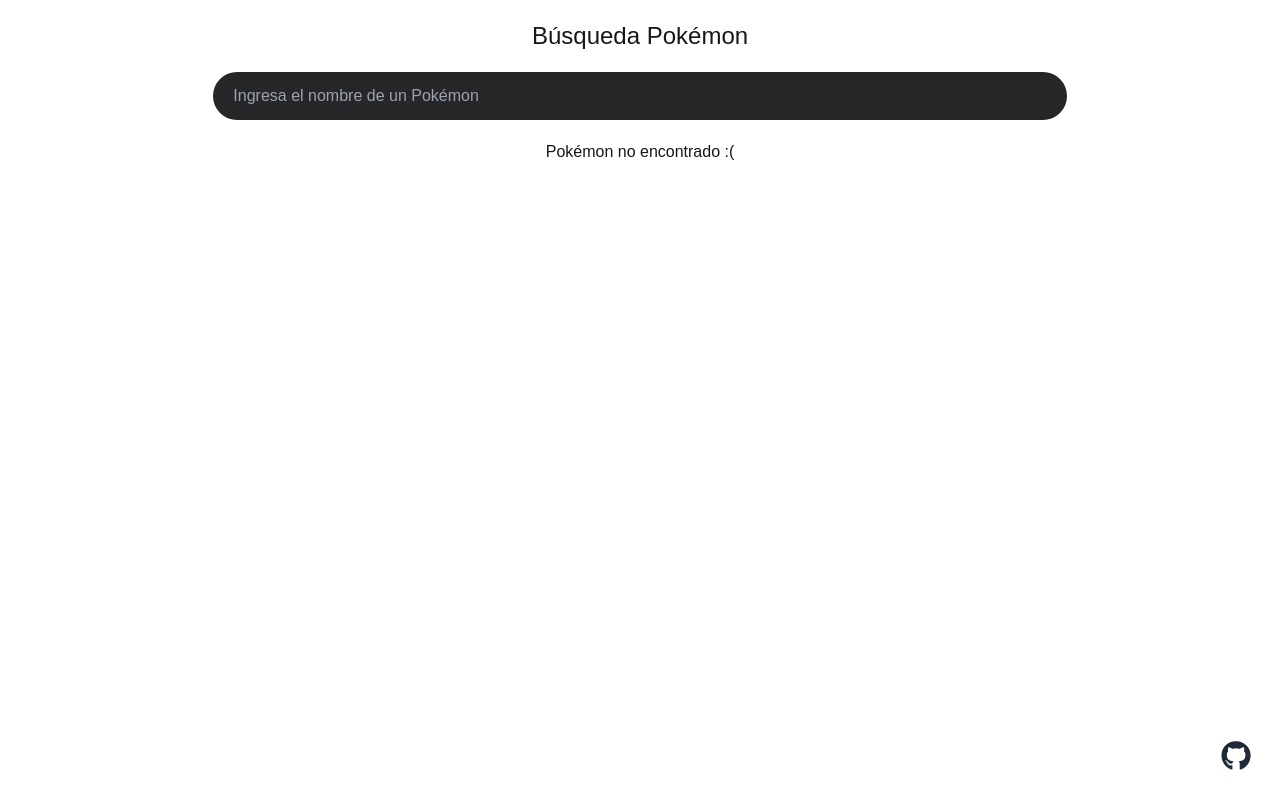
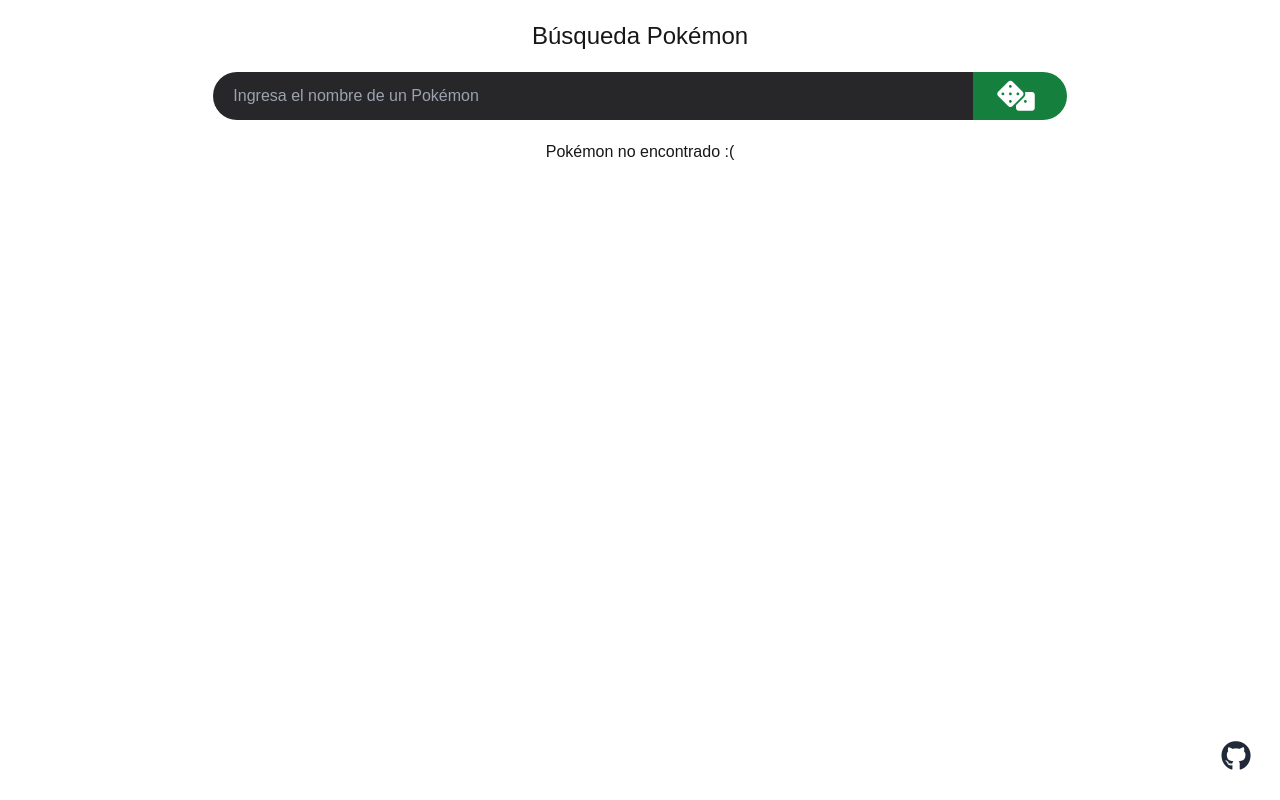
Before and after one commit to CaldeCrack/desafio-pokemon, a Next.js app: page /pokemon in a window 1280 px wide. Built offline with nearby package versions, Linux system fonts and the light colour scheme; no server answers.

Commit message:
Fix errors for building

```diff
--- a/app/components/SearchInput.tsx
+++ b/app/components/SearchInput.tsx
@@ -1,31 +1,40 @@
 'use client';
+import { useState, useEffect, FormEvent } from "react";
 import { useRouter, useSearchParams } from "next/navigation";
-import React, { useState, useEffect } from "react";
 
 export default function SearchInput() {
 	const search = useSearchParams();
 	const [pokemon, setPokemon] = useState(search ? search.get('name') : null);
 	const router = useRouter();
 
-	useEffect(() => {
-		if (!search.has('name')) setPokemon('');
-	}, [search]);
+	useEffect(() => {if (!search.has('name')) setPokemon('');}, [search]);
 
-	const onSearch = (event: React.FormEvent) => {
+	const onSearch = (event: FormEvent) => {
 		event.preventDefault();
-
 		const encodedPokemon = encodeURI(pokemon || '');
 		router.push(`/pokemon?name=${encodedPokemon}`);
 	}
+
+	const onRandomSearch = () => {
+		const randomId = Math.floor(Math.random() * 1025) + 1;
+		setPokemon(randomId.toString());
+		router.push(`/pokemon?name=${randomId}`);
+	};
 
 	return (
 		<form className="flex justify-center w-2/3" onSubmit={onSearch}>
 			<input
 				value={pokemon || ''}
 				onChange={event => setPokemon(event.target.value)}
-				className="px-5 py-1 w-2/3 sm:px-5 sm:py-3 flex-1 text-zinc-200 bg-zinc-800 focus:bg-black rounded-full focus:outline-none focus:ring-[1px] focus:ring-green-700"
+				className="px-5 py-1 w-2/3 sm:px-5 sm:py-3 flex-1 text-zinc-200 bg-zinc-800 focus:bg-black rounded-l-full focus:outline-none focus:ring-[1px] focus:ring-green-700"
 				placeholder="Ingresa el nombre de un Pokémon">
 			</input>
+			<button
+				type="button"
+				onClick={onRandomSearch}
+				className="pl-6 pr-8 text-white bg-green-700 hover:bg-green-800 rounded-r-full focus:outline-none flex items-center justify-center"
+				aria-label="Random Pokémon"
+			><i className="fas fa-dice text-3xl"></i></button>
 		</form>
 	)
 };
--- a/app/layout.tsx
+++ b/app/layout.tsx
@@ -3,6 +3,7 @@
 import SearchInput from "./components/SearchInput";
 import Link from 'next/link';
 import "./globals.css";
+import { Suspense } from "react";
 
 const geistSans = localFont({
 	src: "./fonts/GeistVF.woff",
@@ -38,8 +39,8 @@
 					<Link href='/' passHref>
 						<span className="text-2xl cursor-pointer">Búsqueda Pokémon</span>
 					</Link>
-					<SearchInput></SearchInput>
-					{children}
+					<Suspense fallback={<div>Cargando...</div>}><SearchInput></SearchInput></Suspense>
+					<Suspense fallback={<div>Cargando...</div>}>{children}</Suspense>
 				</div>
 
 				<a
--- a/app/pokemon/page.tsx
+++ b/app/pokemon/page.tsx
@@ -8,7 +8,7 @@
 
 	if(!response.ok) {
 		const error = await response.json();
-		throw new Error(error.error || 'An error occurred while fetching data');
+		throw new Error(error.error || 'Se encontró un error mientras se obtenía la información');
 	}
 
 	return response.json();
--- a/next.config.ts
+++ b/next.config.ts
@@ -12,7 +12,10 @@
 	},
 	devIndicators: {
 		appIsrStatus: false,
-	}
+	},
+	eslint: {
+		ignoreDuringBuilds: true,
+	},
 };
 
 export default nextConfig;
```
